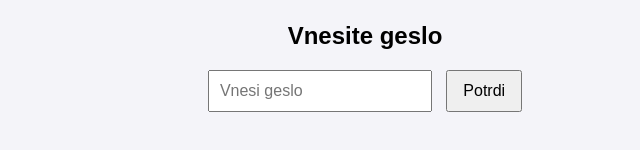
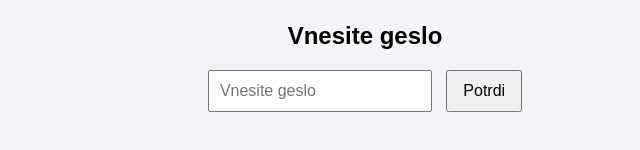
Before and after one commit to NalNetflix1/gyatt, a plain HTML site: page gyatt8.html in a window 1280 px wide. Shown: the part 164-314 px from the top of the page, 275-915 px from the left. Drawn offline with Linux system fonts and the light colour scheme.

Commit message:
Update gyatt8.html

```diff
--- a/gyatt8.html
+++ b/gyatt8.html
@@ -81,7 +81,7 @@
     <!-- Prijavni obrazec -->
     <div id="login">
         <h2>Vnesite geslo</h2>
-        <input type="password" id="password" placeholder="Vnesi geslo" />
+        <input type="password" id="password" placeholder="Vnesite geslo" />
         <button onclick="checkPassword()">Potrdi</button>
         <p id="error"></p>
     </div>
```
